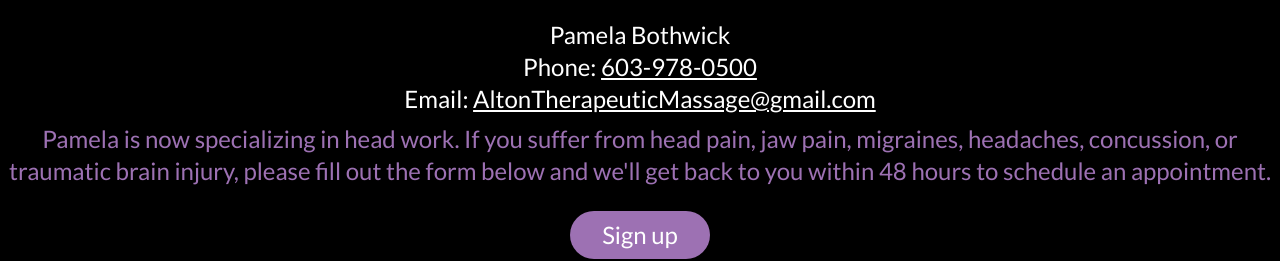
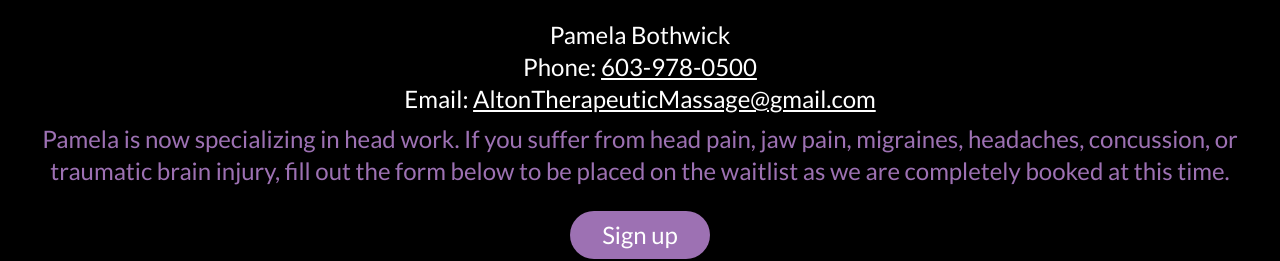
Before and after one commit to randyer/ATM-web, a React (Vite) app: page / in a window 1280 px wide. Shown: the part 2461-2722 px from the top of the page. Built offline with nearby package versions, Linux system fonts and the light colour scheme.

Commit message:
booking text update

```diff
--- a/src/App.jsx
+++ b/src/App.jsx
@@ -427,8 +427,8 @@ function App() {
           <p className=" text-lg md:text-2xl text-purple">
             Pamela is now specializing in head work. If you suffer from head
             pain, jaw pain, migraines, headaches, concussion, or traumatic brain
-            injury, please fill out the form below and we'll get back to you
-            within 48 hours to schedule an appointment.
+            injury, fill out the form below to be placed on the waitlist as we
+            are completely booked at this time.
           </p>
           {/* <p className=" text-lg md:text-2xl font-bold text-red">
             Booked for Summer. Not accepting new clients at this time
```
